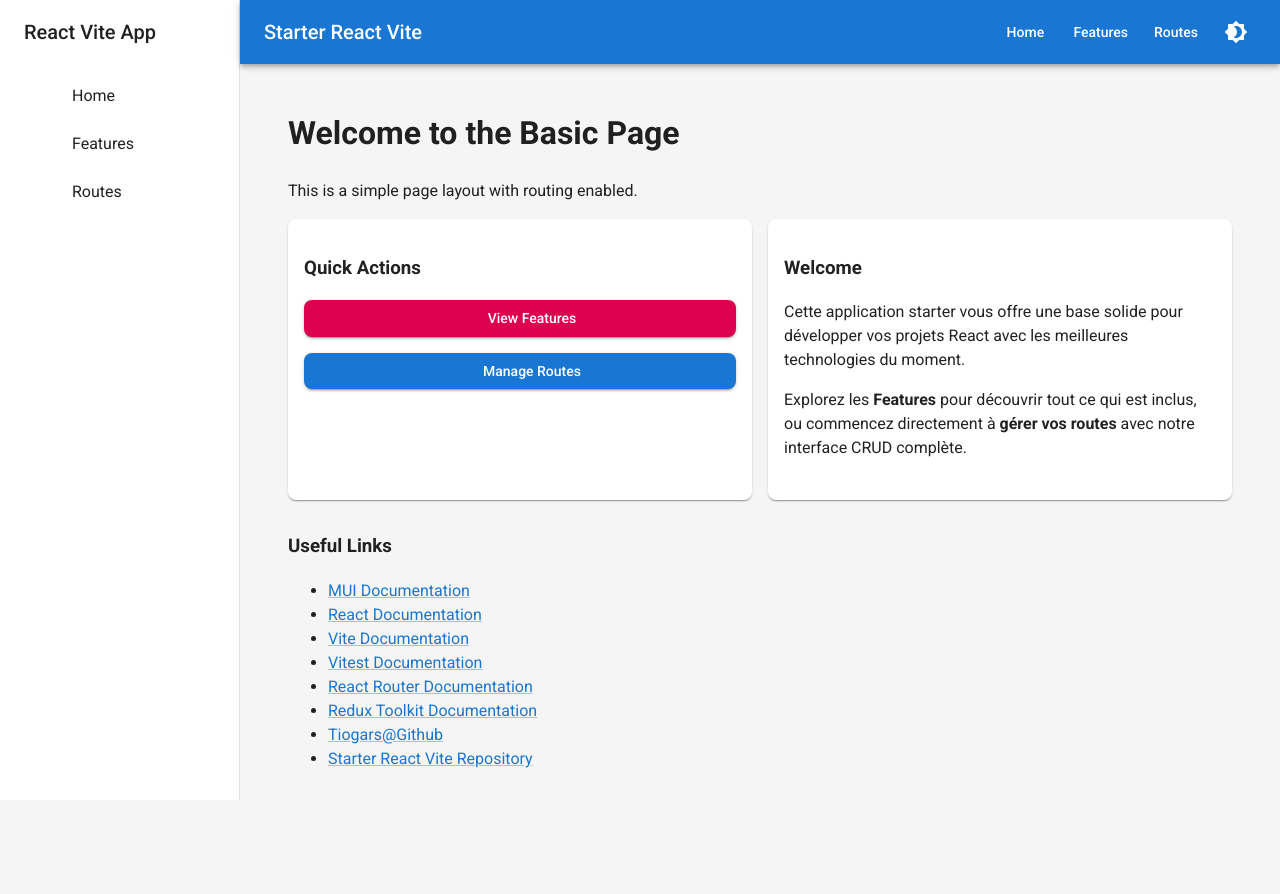
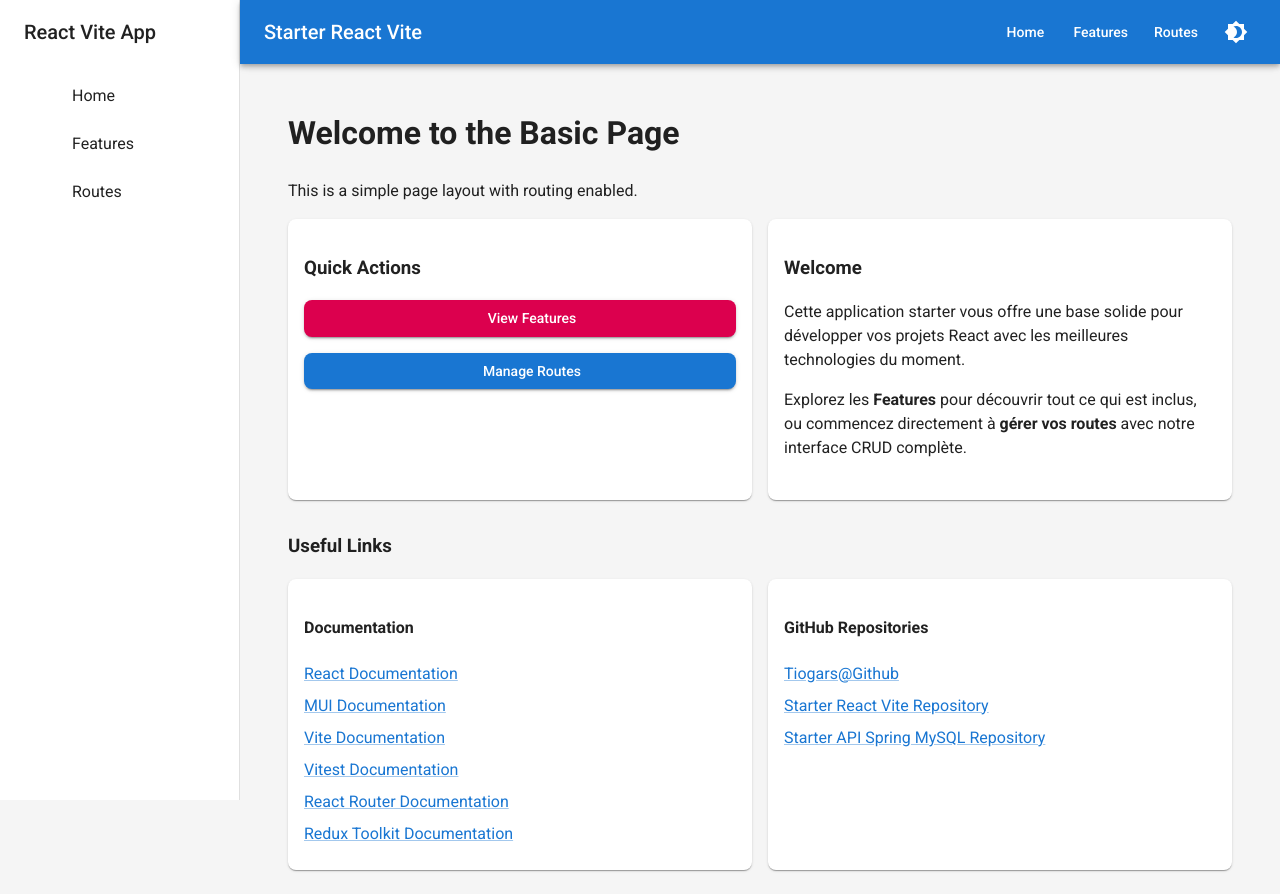
Before and after one commit to tiogars/starter-react-vite, a React (Vite) app: page / in a window 1280 px wide. Before the commit the page ends 811 px from the top, so only its background shows below. Built offline with nearby package versions, Linux system fonts and the light colour scheme; some icons are missing.

Commit message:
feat: refactor HomePage to use usefulLinks object for documentation and repositories

```diff
--- a/src/pages/HomePage/index.tsx
+++ b/src/pages/HomePage/index.tsx
@@ -3,6 +3,22 @@ import { Link as RouterLink } from "react-router";
 import { Box, Button, Card, CardContent, Link, Stack } from "@mui/material";
 import RouteIcon from '@mui/icons-material/Route';
 import StarIcon from '@mui/icons-material/Star';
+
+const usefulLinks = {
+  documentation: [
+    { label: "React Documentation", url: "https://react.dev/", target: "_blank" },
+    { label: "MUI Documentation", url: "https://mui.com/", target: "_blank" },
+    { label: "Vite Documentation", url: "https://vite.dev/", target: "_blank" },
+    { label: "Vitest Documentation", url: "https://vitest.dev/", target: "_blank" },
+    { label: "React Router Documentation", url: "https://reactrouter.com/", target: "_blank" },
+    { label: "Redux Toolkit Documentation", url: "https://redux-toolkit.js.org/", target: "_blank" },
+  ],
+  repositories: [
+    { label: "Tiogars@Github", url: "https://github.com/tiogars", target: "_blank" },
+    { label: "Starter React Vite Repository", url: "https://github.com/tiogars/starter-react-vite", target: "_blank" },
+    { label: "Starter API Spring MySQL Repository", url: "https://github.com/tiogars/starter-api-spring-mysql", target: "_blank" },
+  ],
+};
 
 export const HomePage = () => {
   return (
@@ -55,60 +71,32 @@ export const HomePage = () => {
       </Box>
 
       <h3>Useful Links</h3>
-      <ul>
-        <li>
-          <Link href="https://mui.com/" target="_blank" rel="noopener">
-            MUI Documentation
-          </Link>
-        </li>
-        <li>
-          <Link href="https://react.dev/" target="_blank" rel="noopener">
-            React Documentation
-          </Link>
-        </li>
-        <li>
-          <Link href="https://vite.dev/" target="_blank" rel="noopener">
-            Vite Documentation
-          </Link>
-        </li>
-        <li>
-          <Link href="https://vitest.dev/" target="_blank" rel="noopener">
-            Vitest Documentation
-          </Link>
-        </li>
-        <li>
-          <Link href="https://reactrouter.com/" target="_blank" rel="noopener">
-            React Router Documentation
-          </Link>
-        </li>
-        <li>
-          <Link
-            href="https://redux-toolkit.js.org/"
-            target="_blank"
-            rel="noopener"
-          >
-            Redux Toolkit Documentation
-          </Link>
-        </li>
-        <li>
-          <Link
-            href="https://github.com/tiogars"
-            target="_blank"
-            rel="noopener"
-          >
-            Tiogars@Github
-          </Link>
-        </li>
-        <li>
-          <Link
-            href="https://github.com/tiogars/starter-react-vite"
-            target="_blank"
-            rel="noopener"
-          >
-            Starter React Vite Repository
-          </Link>
-        </li>
-      </ul>
+      <Stack direction={{ xs: 'column', md: 'row' }} spacing={2}>
+        <Card sx={{ flex: 1 }}>
+          <CardContent>
+            <h4>Documentation</h4>
+            <Box sx={{ display: 'flex', flexDirection: 'column', gap: 1 }}>
+              {usefulLinks.documentation.map((link) => (
+                <Link key={link.url} href={link.url} target={link.target} rel="noopener">
+                  {link.label}
+                </Link>
+              ))}
+            </Box>
+          </CardContent>
+        </Card>
+        <Card sx={{ flex: 1 }}>
+          <CardContent>
+            <h4>GitHub Repositories</h4>
+            <Box sx={{ display: 'flex', flexDirection: 'column', gap: 1 }}>
+              {usefulLinks.repositories.map((link) => (
+                <Link key={link.url} href={link.url} target={link.target} rel="noopener">
+                  {link.label}
+                </Link>
+              ))}
+            </Box>
+          </CardContent>
+        </Card>
+      </Stack>
     </BasicPage>
   );
 };
```
